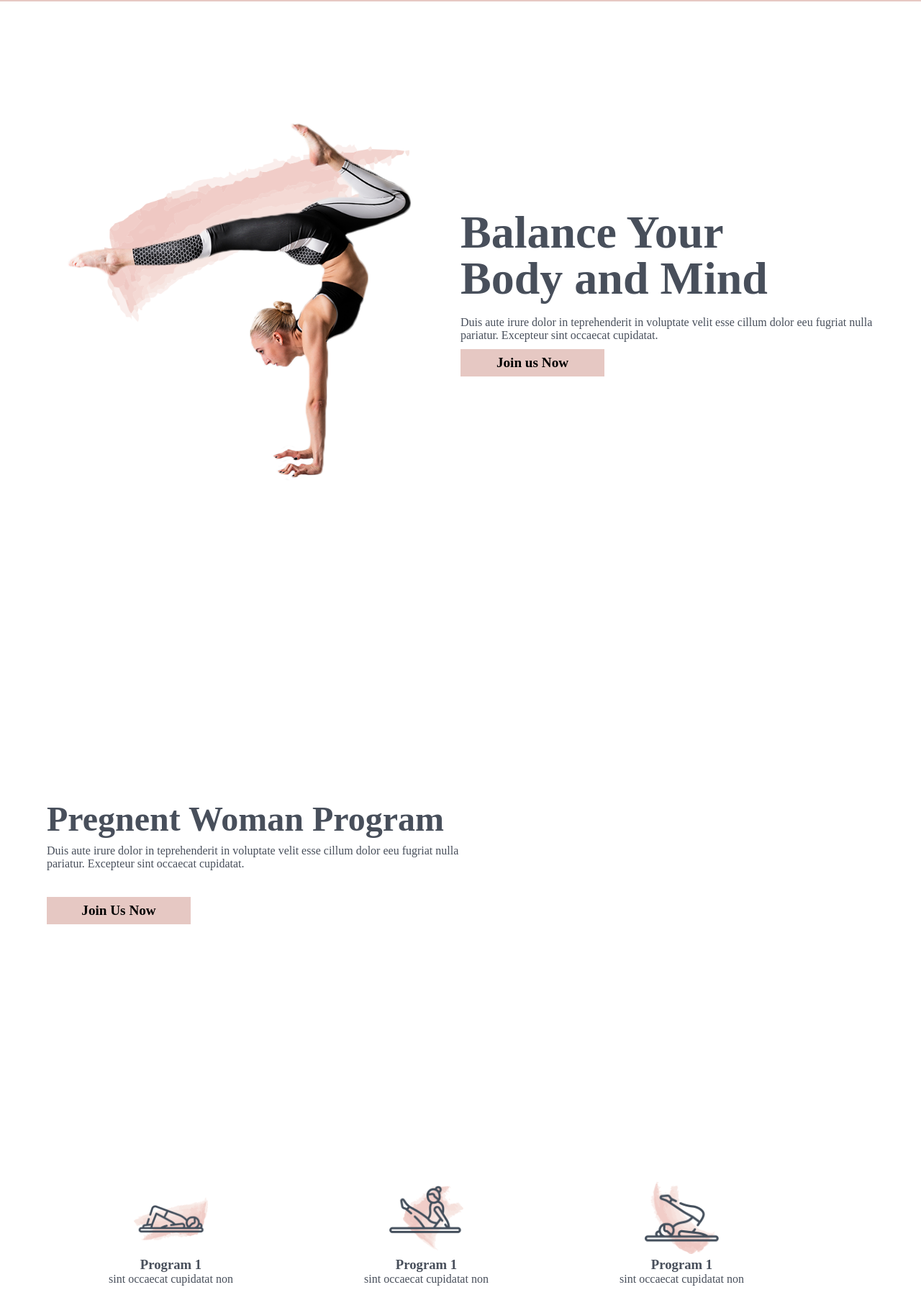
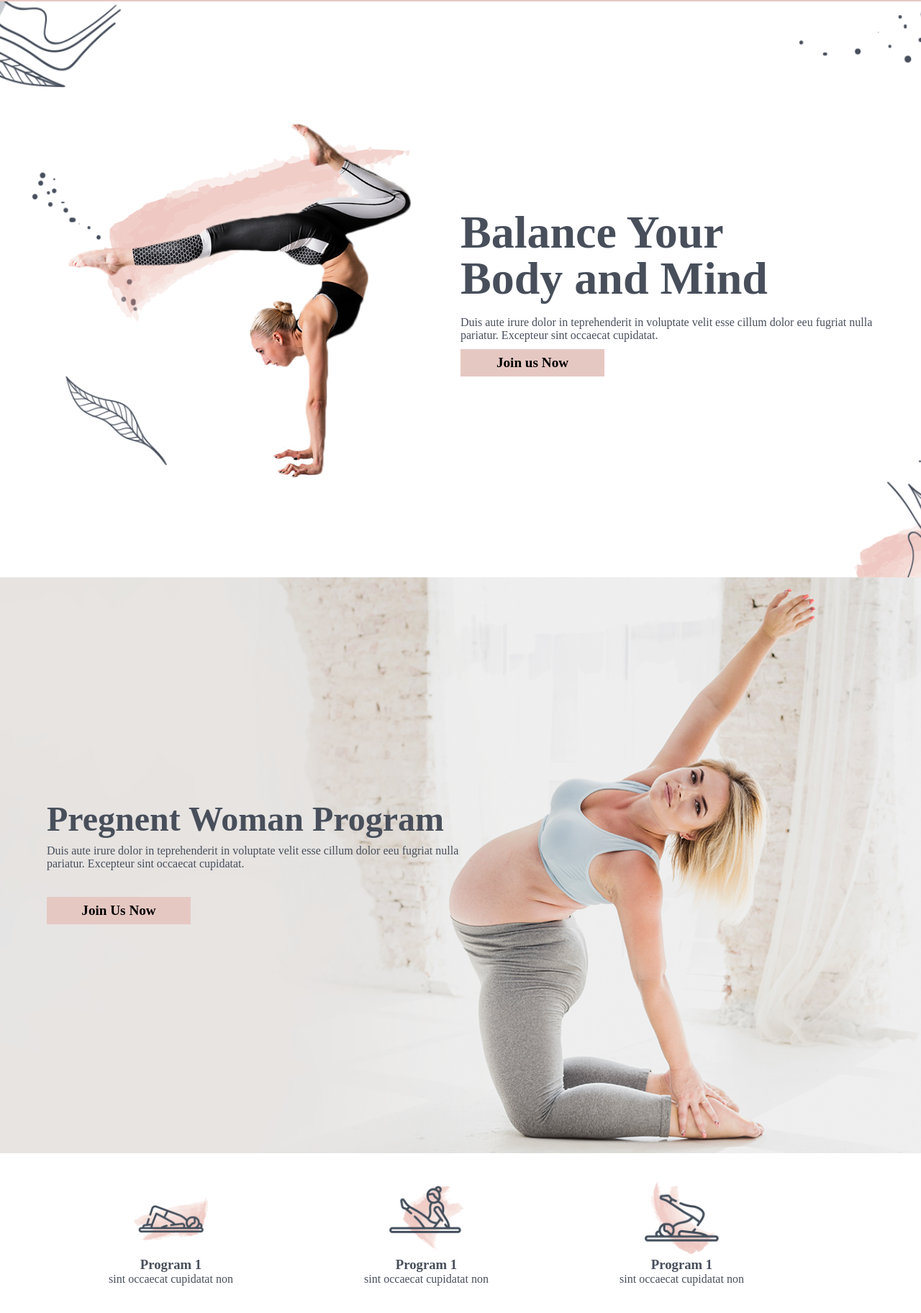
Before and after one commit to haridas4274/yoga-site, a plain HTML site: page index.html in a window 1280 px wide. Shown: the part 58-1882 px from the top of the page at 72% size. Drawn offline with Linux system fonts and the light colour scheme; the site is published under a folder, as on GitHub Pages, so addresses that start at the root find nothing.

Commit message:
backround image showing in banner-wrapper and hero-wrapper

```diff
--- a/Assert/style.css
+++ b/Assert/style.css
@@ -78,7 +78,7 @@ body {
 /* navigarin section end */
 /* hero section start */
 .hero-wrapper {
-    background-image: url(/Source/imges/banner-bg.png);
+    background-image: url(../Source/imges/banner-bg.png);
     background-size: cover;
     background-repeat: no-repeat;
     background-position: center;
@@ -123,7 +123,7 @@ body {
 /* hero section end */
 /* banner section start */
 .banner-wrapper {
-    background-image: url(/Source/imges/banner-2/program_banner.png);
+    background-image: url(../Source/imges/banner-2/program_banner.png);
     background-size: cover;
     background-repeat: no-repeat;
     background-position: right;
```
